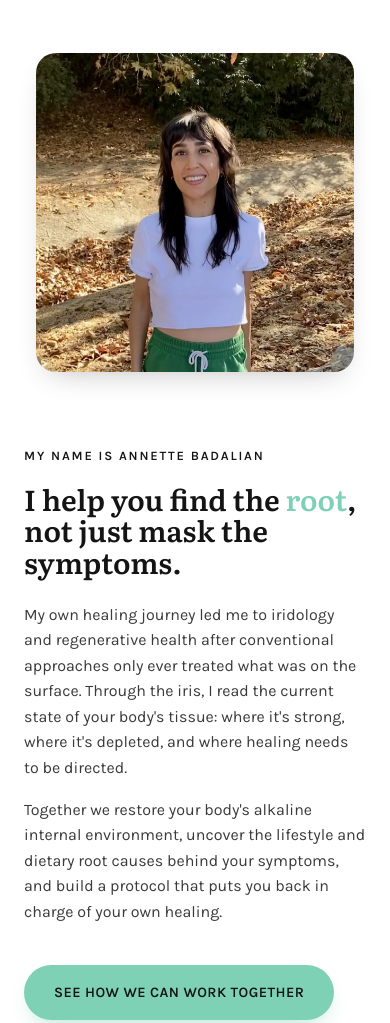
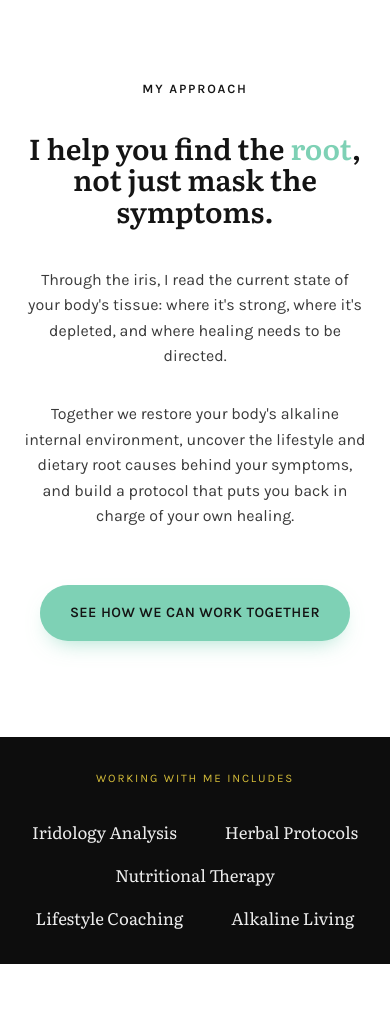
Before and after one commit to yokomosushi182-lab/wildflower-regenerative-health, a plain HTML site: page index.html in a window 390 px wide. Shown: the part 1160-2183 px from the top of the page. Drawn offline with Linux system fonts and the light colour scheme.

Commit message:
Remove duplicate Annette photo/bio, enlarge hero logo
The intro section and the full bio section both showed the same
photo and overlapping 'my healing journey' copy. Turned the intro
into a photo-free philosophy statement (kept the root-cause hook,
cut the redundant personal-journey sentence) and left the photo and
full personal story to the one 'Meet Your Practitioner' bio section.

Hero logo bumped from 150px to 190px (150px on mobile, up from 120px).

Co-Authored-By: Claude Sonnet 5 <noreply@anthropic.com>

```diff
--- a/index.html
+++ b/index.html
@@ -50,19 +50,12 @@
 
 <!-- ============ Intro / teaser ============ -->
 <section class="intro" id="about">
-  <div class="wrap">
-    <div class="intro-media">
-      <div class="photo-frame">
-        <img src="annette-badalian.webp" alt="Annette Badalian, regenerative health practitioner" style="object-position: center 20%;">
-      </div>
-    </div>
-    <div class="intro-copy">
-      <span class="eyebrow">My Name Is Annette Badalian</span>
-      <h2>I help you find the <span class="accent-ink">root</span>, not just mask the symptoms.</h2>
-      <p>My own healing journey led me to iridology and regenerative health after conventional approaches only ever treated what was on the surface. Through the iris, I read the current state of your body's tissue: where it's strong, where it's depleted, and where healing needs to be directed.</p>
-      <p>Together we restore your body's alkaline internal environment, uncover the lifestyle and dietary root causes behind your symptoms, and build a protocol that puts you back in charge of your own healing.</p>
-      <a class="btn btn-teal" href="#services">See How We Can Work Together</a>
-    </div>
+  <div class="wrap intro-centered">
+    <span class="eyebrow">My Approach</span>
+    <h2>I help you find the <span class="accent-ink">root</span>, not just mask the symptoms.</h2>
+    <p>Through the iris, I read the current state of your body's tissue: where it's strong, where it's depleted, and where healing needs to be directed.</p>
+    <p>Together we restore your body's alkaline internal environment, uncover the lifestyle and dietary root causes behind your symptoms, and build a protocol that puts you back in charge of your own healing.</p>
+    <a class="btn btn-teal" href="#services">See How We Can Work Together</a>
   </div>
 </section>
 
--- a/styles.css
+++ b/styles.css
@@ -286,7 +286,7 @@ img { max-width: 100%; display: block; }
   max-width: 720px;
 }
 .hero-logo {
-  width: 150px;
+  width: 190px;
   height: auto;
   margin-bottom: var(--sp-2);
 }
@@ -344,7 +344,7 @@ img { max-width: 100%; display: block; }
   text-align: center;
 }
 @media (max-width: 640px) {
-  .hero-logo { width: 120px; }
+  .hero-logo { width: 150px; }
 }
 
 /* ===== Intro / alternating bio teaser ===== */
@@ -352,24 +352,20 @@ img { max-width: 100%; display: block; }
   padding: var(--sp-7) 0;
   background: var(--white);
 }
-.intro .wrap {
-  display: grid;
-  grid-template-columns: 0.85fr 1.15fr;
-  gap: var(--sp-6);
+.intro .wrap.intro-centered {
+  display: flex;
+  flex-direction: column;
   align-items: center;
+  text-align: center;
+  gap: var(--sp-2);
+  max-width: 640px;
 }
-.intro-media .photo-frame { aspect-ratio: 1/1; }
-.intro-copy h2 {
+.intro h2 {
   font-size: clamp(1.8rem, 3.2vw, 2.5rem);
   margin: var(--sp-2) 0 var(--sp-3);
 }
-.intro-copy p { color: var(--ink-soft); margin-bottom: var(--sp-2); max-width: 56ch; }
-.intro-copy .btn { margin-top: var(--sp-3); }
-
-@media (max-width: 900px) {
-  .intro .wrap { grid-template-columns: 1fr; }
-  .intro-media { max-width: 340px; margin: 0 auto; }
-}
+.intro p { color: var(--ink-soft); margin-bottom: var(--sp-2); max-width: 56ch; }
+.intro .btn { margin-top: var(--sp-3); }
 
 /* ===== Trust / modality bar ===== */
 .trust-bar {
```
